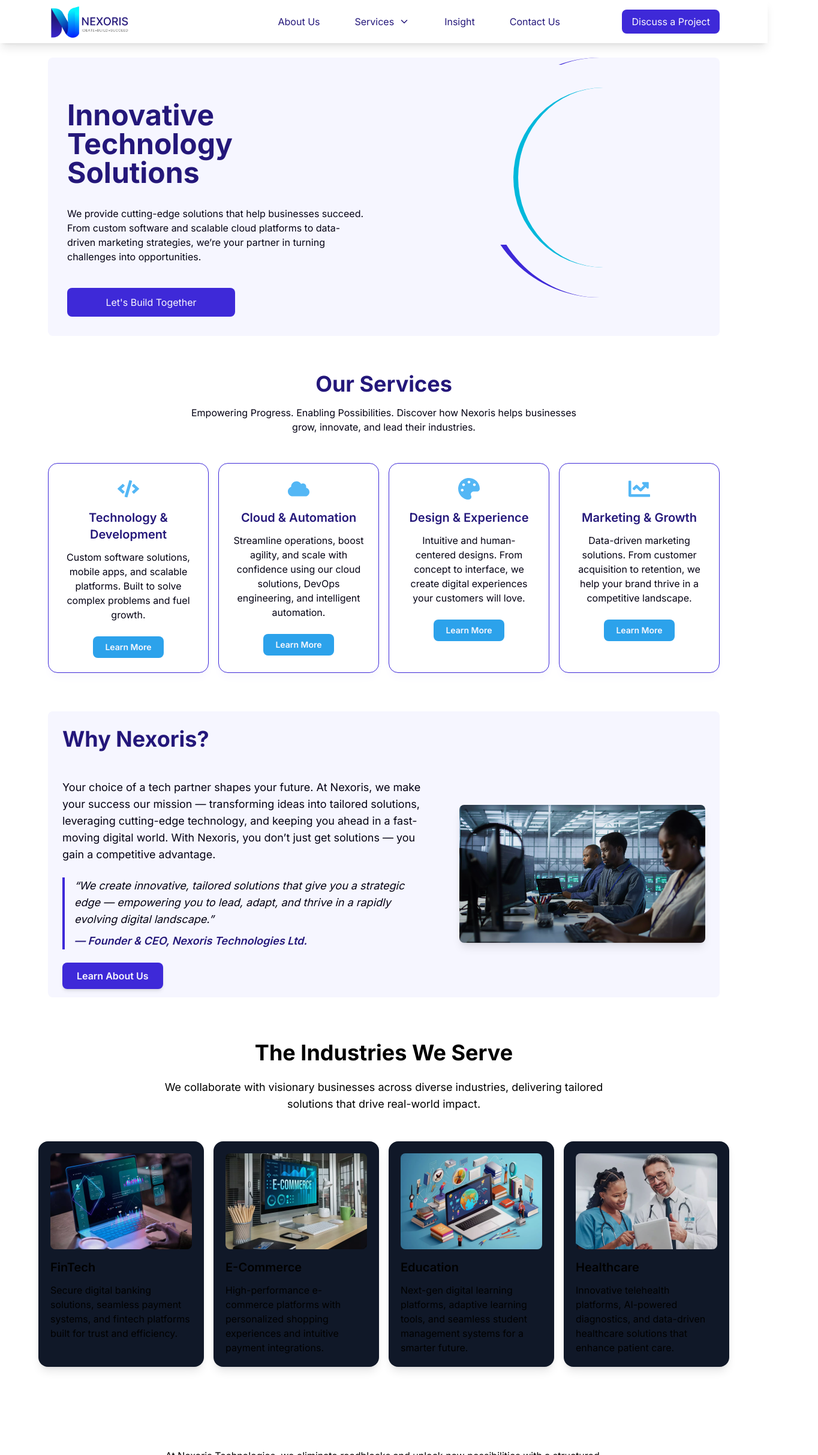
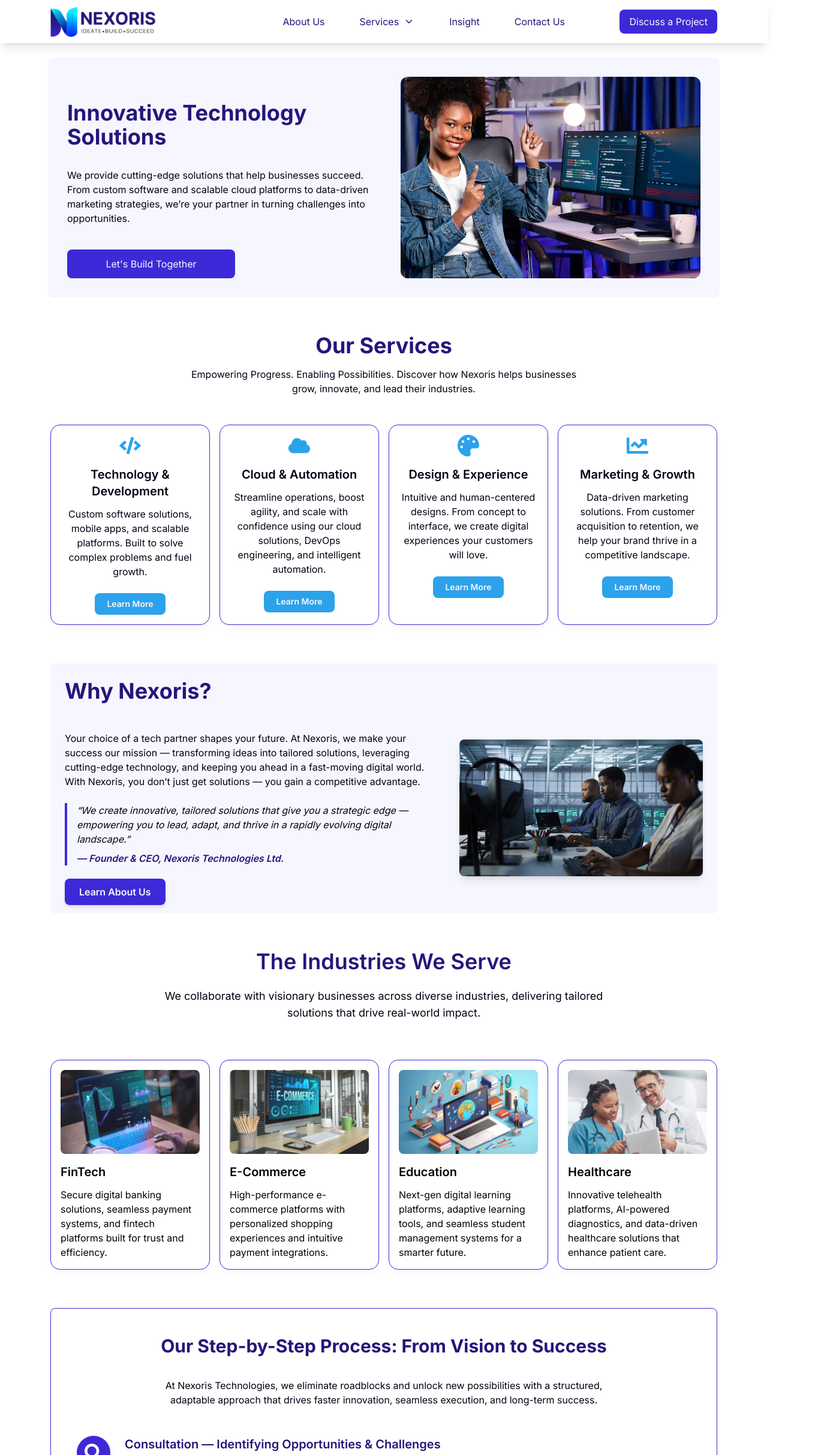
Before and after one commit to Cned7/nexoris-website, a Next.js app: page / in a window 1280 px wide. Shown: the top 2426 px of the page at 60% size, 1364 px wide, since content can reach past the window. Built offline with nearby package versions, Linux system fonts and the light colour scheme.

Commit message:
Updated the footer and logo

```diff
--- a/src/app/components/Navbar.tsx
+++ b/src/app/components/Navbar.tsx
@@ -29,13 +29,13 @@
   }
 
   return (
-    <nav className="bg-background shadow-lg fixed top-0 z-10 w-full h-14 xl:h-18 flex items-center px-4 md:px-6 lg:px-12">
-      <div ref={navRef} className="container mx-auto flex justify-between items-center w-full xl:px-8">
+    <nav className="bg-background shadow-lg fixed top-0 z-10 w-full h-14 xl:h-18 flex items-center">
+      <div ref={navRef} className="container flex justify-between items-center w-full mx-4 md:mx-6 lg:mx-12 xl:mx-21 overflow-hidden">
         {/* Logo */}
         <Link href="/" className="flex items-center">
-        <div className="relative w-28 h-8 sm:w-32 sm:h-10 md:w-36 md:h-12 lg:w-40 lg:h-14 xl:w-44 xl:h-16 -ml-4">
+        <div className="relative w-28 h-8 sm:w-32 sm:h-10 md:w-36 md:h-12 lg:w-40 lg:h-14 xl:w-44 xl:h-16">
   <Image
-    src="/Nexoris.png"
+    src="/images/nexoris-logo.png"
     alt="Nexoris Technologies Ltd"
     fill
     className="object-contain"
--- a/src/app/components/homepage/Blog.tsx
+++ b/src/app/components/homepage/Blog.tsx
@@ -35,10 +35,10 @@
 
 export default function BlogSection() {
   return (
-    <section className="py-8 px-6 md:px-8 lg:px-16 bg-background">
+    <section className="relative bg-background rounded-lg mx-4 md:mx-6 lg:mx-12 mt-6 lg:mt-12 xl:mx-21 overflow-hidden xl-mt-5 py-6">
       <div className="max-w-6xl mx-auto text-center">
-        <h2 className="text-4xl font-bold text-silver">Latest Insights</h2>
-        <p className="mt-4 text-lg text-gray">
+        <h2 className="text-4xl font-bold text-heading">Latest Insights</h2>
+        <p className="mt-4 text-lg text-text">
           Stay ahead with expert insights, trends, and strategies.
         </p>
       </div>
@@ -48,21 +48,21 @@
           <Link
             key={index}
             href={post.link}
-            className="relative group p-5 bg-gray-900 rounded-xl shadow-lg overflow-hidden cursor-pointer hover:shadow-cyan-500/50 transition-shadow duration-300"
+            className="relative group bg-background cursor-pointer rounded-2xl border border-button shadow-lg shadow-secondary-text hover:shadow-[#bfb9ef] transition-shadow duration-300 p-4"
           >
             <Image
               src={post.image}
               alt={post.title}
               width={300}
-              height={200}
-              className="w-full h-40 object-cover rounded-lg"
+              height={150}
+              className="w-full md:h-72 lg:h-35 object-cover rounded-lg"
             />
             <div className="pt-5">
-              <h3 className="text-base font-semibold text-silver transition">
+              <h3 className="text-base font-semibold text-text transition">
                 {post.title}
               </h3>
-              <p className="mt-2 text-gray font-base">{post.description}</p>
-              <span className="mt-4 inline-block text-silver hover:text-gray bg-teal bg-hover-purple font-medium py-2 rounded-lg px-4 hover:bg-purple">
+              <p className="mt-2 text-text font-base">{post.description}</p>
+              <span className="mt-4 inline-block text-secondary-text bg-hover font-medium py-1 rounded-lg px-4 hover:bg-heading">
                 Read More
               </span>
             </div>
@@ -73,7 +73,7 @@
       <div className="mt-12 text-center">
         <Link
           href="/blog"
-          className="inline-block bg-purple text-gray px-6 py-3 rounded-lg text-lg font-medium hover:bg-teal transition"
+          className="inline-block bg-heading text-secondary-text px-6 py-2 rounded-lg text-lg font-medium hover:bg-hover transition"
         >
           View All Articles
         </Link>
--- a/src/app/components/homepage/Faqs.tsx
+++ b/src/app/components/homepage/Faqs.tsx
@@ -40,7 +40,7 @@
   }
 
   return (
-    <section className="lg:py-16 px-6 md:px-8 lg:px-16 bg-background mt-10">
+    <section className="relative bg-secondary-background rounded-lg mx-4 md:mx-6 lg:mx-12 mt-6 lg:mt-12 xl:mx-21 overflow-hidden xl-mt-5 p-6">
       <Head>
         <script
           type="application/ld+json"
@@ -61,28 +61,28 @@
         />
       </Head>
       <div className="w-full mx-auto">
-        <h2 className="text-4xl font-bold text-gray text-center">
+        <h2 className="text-4xl font-bold text-heading text-center">
           Frequently Asked Questions
         </h2>
         <div className="mt-8 space-y-4">
           {faqs.map((faq, index) => (
             <div
               key={index}
-              className="border border-purple rounded-xl shadow-sm overflow-hidden"
+              className="border border-button rounded-xl shadow-sm overflow-hidden"
             >
               <button
-                className="w-full flex justify-between items-center px-6 py-4 text-left text-gray font-medium focus:outline-none"
+                className="w-full flex justify-between items-center px-6 py-4 text-left text-text font-semibold cursor-pointer focus:outline-none"
                 onClick={() => toggleFAQ(index)}
               >
                 <span>{faq.question}</span>
                 <FaChevronUp
                   className={`w-5 h-5 transition-transform transform ${
-                    openIndex === index ? 'rotate-180 text-purple' : 'text-gray'
+                    openIndex === index ? 'rotate-180 text-purple' : 'text-button'
                   } cursor-pointer`}
                 />
               </button>
               {openIndex === index && (
-                <div className="px-6 pb-4 text-gray">{faq.answer}</div>
+                <div className="px-6 pb-4 text-text">{faq.answer}</div>
               )}
             </div>
           ))}
--- a/src/app/components/homepage/Hero.tsx
+++ b/src/app/components/homepage/Hero.tsx
@@ -1,10 +1,12 @@
+import Image from "next/image";
+
 export default function HomeHero() {
   return (
     <section className="bg-secondary-background rounded-lg mx-4 md:mx-6 lg:mx-12 mt-18 lg:mt-24 xl:mx-20">
-      <div className="flex justify-between flex-col-reverse md:flex-row gap-5">
+      <div className="flex justify-between flex-col-reverse md:flex-row gap-8 p-4 lg:p-8">
         {/* Left: Text Content */}
-        <div className="flex flex-col md:w-1/2 lg:mt-10 w-full p-4 lg:p-8">
-          <h1 className="text-3xl md:text-3xl lg:text-5xl text-heading font-bold tracking-normal">
+        <div className="flex flex-col md:w-1/2 lg:mt-10 w-full">
+          <h1 className="text-3xl md:text-2xl lg:text-4xl text-heading font-bold tracking-normal">
             Innovative Technology Solutions
           </h1>
           <article className="text-base text-text mt-5 lg:mt-8">
@@ -24,12 +26,20 @@
         </div>
 
         {/* Right: Hero Image */}
-        <div className="relative hidden md:flex">
-          <div className=" h-[200px] w-[200px] lg:h-[300px] lg:w-[300px] absolute z-[2] top-3 bg-secondary-background"></div>
-          <div className="relative h-[250px] w-[250px] lg:h-[400px] lg:w-[400px] rounded-full border-12 border-e-0 border-t-0 border-b-0 border-button p-5 grid place-items-center">
-            <div className="absolute top-1/2 left-1/2 transform -translate-x-1/2 -translate-y-1/2 z-[10000] h-[200px] w-[200px] lg:h-[300px] lg:w-[300px] rounded-full border-8 border-cyan-500 border-e-0 border-t-0 border-b-0"></div>
-          </div>
+
+        <div className="relative flex md:w-1/2 justify-center lg:justify-end">
+          <Image
+            src="/images/nexoris-hero.webp"
+            alt="Hero Section Image"
+
+            height={400}
+            width={500}
+            style={{ objectFit: 'cover' }}
+            className="object-contain max-w-full h-auto rounded-xl"
+          />
         </div>
+
+
       </div>
     </section>
   )
--- a/src/app/components/homepage/IndustriesSection.tsx
+++ b/src/app/components/homepage/IndustriesSection.tsx
@@ -39,24 +39,24 @@
 
 const IndustriesSection: React.FC = () => {
   return (
-    <section className="bg-background text-silver py-8 px-6 md:px-8 lg:px-16 lg:mt-10">
+    <section className="bg-background mx-6 lg:mx-12 mt-10 lg:mt-15 xl:mx-21">
       <div className="max-w-6xl mx-auto text-center">
-        <h2 className="text-2xl md:text-4xl font-bold mb-6">
+        <h2 className="text-2xl md:text-4xl font-semibold text-heading mb-6">
           The Industries We Serve
         </h2>
-        <p className="text-gray mb-12 text-lg max-w-3xl mx-auto">
+        <p className="text-text mb-12 text-lg max-w-3xl mx-auto">
           We collaborate with visionary businesses across diverse industries,
           delivering tailored solutions that drive real-world impact.
         </p>
       </div>
-      <div className="grid grid-cols-1 sm:grid-cols-2 lg:grid-cols-4 gap-4 w-full mx-auto">
+      <div className="grid grid-cols-1 sm:grid-cols-2 md:grid-cols-2 lg:grid-cols-4 gap-4 py-4">
         {industries.map((industry, index) => (
           <div
             key={index}
-            className="relative group p-5 bg-gray-900 rounded-2xl shadow-lg overflow-hidden cursor-pointer hover:shadow-cyan-500/50 transition-shadow duration-300"
+            className="p-4 bg-background cursor-pointer rounded-2xl border border-button shadow-lg shadow-secondary-text hover:shadow-[#bfb9ef] transition-shadow duration-300"
           >
             {/* Next.js Optimized Image */}
-            <div className="relative w-full h-40">
+            <div className="relative w-full h-35">
               <Image
                 src={industry.image}
                 layout="fill"
--- a/src/app/components/homepage/OurProcess.tsx
+++ b/src/app/components/homepage/OurProcess.tsx
@@ -57,12 +57,12 @@
 
 export default function OurProcess() {
   return (
-    <section className="bg-background pt-12 pb-8 px-6 md:px-10 lg:px-16 text-silver">
+    <section className="relative bg-background border border-button rounded-lg mx-4 md:mx-6 lg:mx-12 mt-6 lg:mt-12 xl:mx-21 overflow-hidden xl-mt-5 p-6">
       <div className="w-full mx-auto text-center mb-12">
-        <h2 className="text-3xl md:text-4xl font-bold text-white">
+        <h2 className="text-2xl md:text-3xl font-bold text-heading py-5">
           Our Step-by-Step Process: From Vision to Success
         </h2>
-        <p className="text-gray max-w-3xl mx-auto mt-4">
+        <p className="text-text max-w-3xl mx-auto mt-4">
           At Nexoris Technologies, we eliminate roadblocks and unlock new
           possibilities with a structured, adaptable approach that drives faster
           innovation, seamless execution, and long-term success.
@@ -71,11 +71,11 @@
       <div className="relative max-w-5xl mx-auto">
         {steps.map(({ title, description, Icon }, index) => (
           <div key={index} className="relative flex items-start mb-10">
-            <div className="flex-shrink-0 w-14 h-14 bg-[#3E29D8] text-[#3E29D8] rounded-full flex items-center justify-center shadow-lg">
-              <Icon className="text-3xl text-white" />
+            <div className="flex-shrink-0 w-14 h-14 bg-button rounded-full flex items-center justify-center shadow-lg">
+              <Icon className="text-3xl text-secondary-text" />
             </div>
             <div className="ml-6">
-              <h3 className="text-xl font-semibold text-white">{title}</h3>
+              <h3 className="text-xl font-semibold text-heading">{title}</h3>
               <p className="text-gray mt-2 max-w-2xl">{description}</p>
             </div>
             {index !== steps.length - 1 && (
--- a/src/app/components/homepage/OurServices.tsx
+++ b/src/app/components/homepage/OurServices.tsx
@@ -36,7 +36,7 @@
 
 export default function OurServices() {
   return (
-    <section className="mx-6 lg:mx-12 mt-10 lg:mt-15 xl:mx-20">
+    <section className="mx-6 lg:mx-12 mt-10 lg:mt-15 xl:mx-21">
       <div className="max-w-6xl mx-auto text-center">
         <h2 className="text-2xl md:text-4xl font-bold mb-4 text-heading">Our Services</h2>
         <p className="text-text max-w-2xl mx-auto mb-8">
@@ -47,19 +47,19 @@
           {services.map(({ title, description, Icon, link }, index) => (
             <div
               key={index}
-              className="p-6 bg-background cursor-pointer rounded-2xl border border-button shadow-lg shadow-secondary-text hover:shadow-[#bfb9ef] transition-shadow duration-300"
+              className="p-4 bg-background cursor-pointer rounded-2xl border border-button shadow-lg shadow-secondary-text hover:shadow-[#bfb9ef] transition-shadow duration-300"
             >
               <div className="mb-4">
                 <Icon
-                  className="text-[#54b7f5] text-4xl lg:text-4xl mx-auto font-body font-light"
+                  className="text-hover text-4xl lg:text-4xl mx-auto font-body font-light"
                   aria-hidden="true"
                 />
               </div>
-              <h3 className="text-xl font-semibold mb-2 text-heading">{title}</h3>
+              <h3 className="text-xl font-semibold mb-2 text-text">{title}</h3>
               <p className="text-text mt-3">{description}</p>
               <div className="mt-6 text-center">
                 <Link href={link}>
-                  <span className="inline-block bg-[#2ca2eb] text-secondary-text px-5 py-2 rounded-lg font-semibold text-sm hover:bg-heading transition duration-300">
+                  <span className="inline-block bg-hover text-secondary-text px-5 py-2 rounded-lg font-semibold text-sm hover:bg-heading transition duration-300">
                     Learn More
                   </span>
                 </Link>
--- a/src/app/components/homepage/TechStack.tsx
+++ b/src/app/components/homepage/TechStack.tsx
@@ -31,55 +31,23 @@
 
 export default function TechStack() {
   return (
-    <section className="bg-background py-8 px-6 md:px-12 text-silver container mx-auto relative">
+    <section className="relative mx-6 lg:mx-12 mt-10 lg:mt-15 xl:mx-21 overflow-hidden xl-mt-5 py-6">
       {/* Section Header */}
       <div className="max-w-6xl mx-auto text-center">
-        <h2 className="text-2xl md:text-4xl font-bold mb-6 text-silver">
+        <h2 className="text-2xl md:text-4xl font-bold mb-6 text-heading">
           Our Technology Stack
         </h2>
-        <p className="text-gray max-w-2xl mx-auto mb-10">
+        <p className="text-text max-w-2xl mx-auto mb-10">
           We use cutting-edge technology to drive innovation. Our diverse
           expertise ensures we select the right tools for your project.
         </p>
       </div>
 
-      {/* Mobile View - Grid Layout */}
-      <div className="grid grid-cols-3 sm:grid-cols-4 gap-6 md:hidden">
-        {techStack.map(({ name, logo }, index) => (
-          <div
-            key={index}
-            className="flex flex-col items-center text-center p-4"
-          >
-            <Image
-              src={logo}
-              alt={name}
-              width={50}
-              height={50}
-              className="w-12 h-12"
-            />
-            <span className="text-sm font-medium text-gray mt-2">{name}</span>
-          </div>
-        ))}
-      </div>
-
-      {/* Desktop View - Circular Swiper + Neon Effect */}
-      <div className="hidden md:flex justify-center items-center relative">
-        {/* Neon Circular Effect - Reduced Size */}
-        <div className="relative flex justify-center items-center">
-          <div className="absolute h-[100px] w-[100px] lg:h-[150px] lg:w-[150px] bg-background z-[1]"></div>
-          <div
-            className="relative h-[125px] w-[125px] lg:h-[200px] lg:w-[200px] rounded-full border-8 border-e-0 border-t-0
-            border-b-0 border-purple p-3 grid place-items-center"
-          >
-            <div
-              className="absolute top-1/2 left-1/2 transform -translate-x-1/2 -translate-y-1/2 z-[2] h-[100px] w-[100px]
-              lg:h-[150px] lg:w-[150px] rounded-full border-4 border-cyan border-e-0 border-t-0 border-b-0"
-            ></div>
-          </div>
-        </div>
+      {/* Tech Stack Swiper */}
+      <div className="bg-heading rounded-lg flex justify-center px-3 items-center relative w-full h-[180px]">
 
         {/* Swiper Logos - Positioned Above Neon Effect */}
-        <div className="absolute top-1/2 left-1/2 transform -translate-x-1/2 -translate-y-1/2 z-[3] w-full max-w-3xl">
+
           <Swiper
             slidesPerView={5}
             spaceBetween={20}
@@ -101,29 +69,29 @@
                     height={50}
                     className="w-12 h-12"
                   />
-                  <span className="text-sm font-medium text-gray-300 mt-2">
+                  <span className="text-sm md:text-lg font-medium text-secondary-text mt-2">
                     {name}
                   </span>
                 </div>
               </SwiperSlide>
             ))}
           </Swiper>
-        </div>
+
       </div>
 
       {/* Call to Action Section */}
       <div className="text-center mt-12">
-        <h3 className="text-2xl md:text-3xl font-bold text-silver mb-4">
+        <h3 className="text-2xl md:text-3xl font-bold text-heading mb-4">
           Let’s Build Something Extraordinary
         </h3>
-        <p className="text-gray max-w-xl mx-auto mb-10">
+        <p className="text-text max-w-xl mx-auto mb-10">
           Your vision. Our expertise. Together, we’ll drive innovation and
           achieve transformative success. Partner with Nexoris to bring your
           ideas to life and unlock new opportunities.
         </p>
         <Link
           href="/contact"
-          className="bg-purple text-silver px-6 py-3 rounded-lg text-lg font-semibold hover:bg-teal transition duration-300"
+          className="bg-button text-secondary-text px-6 py-3 rounded-lg text-lg font-semibold hover:bg-hover transition duration-300"
           aria-label="Get started with Nexoris"
         >
           Get Started
--- a/src/app/components/homepage/WhyNexoris.tsx
+++ b/src/app/components/homepage/WhyNexoris.tsx
@@ -6,7 +6,7 @@
 
 const WhyNexoris: FC = () => {
   return (
-    <section className="relative bg-secondary-background rounded-lg mx-4 md:mx-6 lg:mx-12 mt-6 lg:mt-12 xl:mx-20 overflow-hidden xl-mt-5 p-6">
+    <section className="relative bg-secondary-background rounded-lg mx-4 md:mx-6 lg:mx-12 mt-6 lg:mt-12 xl:mx-21 overflow-hidden xl-mt-5 p-6">
       {/* Background Shape */}
       <div className="absolute inset-0 flex justify-end">
         <div className="w-fit md:w-3/5 h-full bg-gradient-to-l from-transparent to-purple rounded-l-full" />
@@ -19,7 +19,7 @@
       <div className="relative container mx-auto flex flex-col-reverse lg:flex-row items-center gap-12">
         {/* Left: Content */}
         <div className="lg:w-3/5 text-center md:text-left">
-          <p className="md:mt-6 text-lg text-text max-w-2xl">
+          <p className="md:mt-6 text-base text-text max-w-2xl">
             Your choice of a tech partner shapes your future. At Nexoris, we
             make your success our mission — transforming ideas into tailored
             solutions, leveraging cutting-edge technology, and keeping you ahead
@@ -27,7 +27,7 @@
             solutions — you gain a competitive advantage.
           </p>
 
-          <blockquote className="mt-6 text-lg italic border-l-4 border-button pl-4 text-text">
+          <blockquote className="mt-6 text-base italic border-l-4 border-button pl-4 text-text">
             “We create innovative, tailored solutions that give you a strategic
             edge — empowering you to lead, adapt, and thrive in a rapidly
             evolving digital landscape.”
```
Also changed, not shown: src/app/components/Footer.tsx (+29 -28 lines), public/images/Nexoris-logo.png (added), public/images/nexoris-hero.webp (added).
